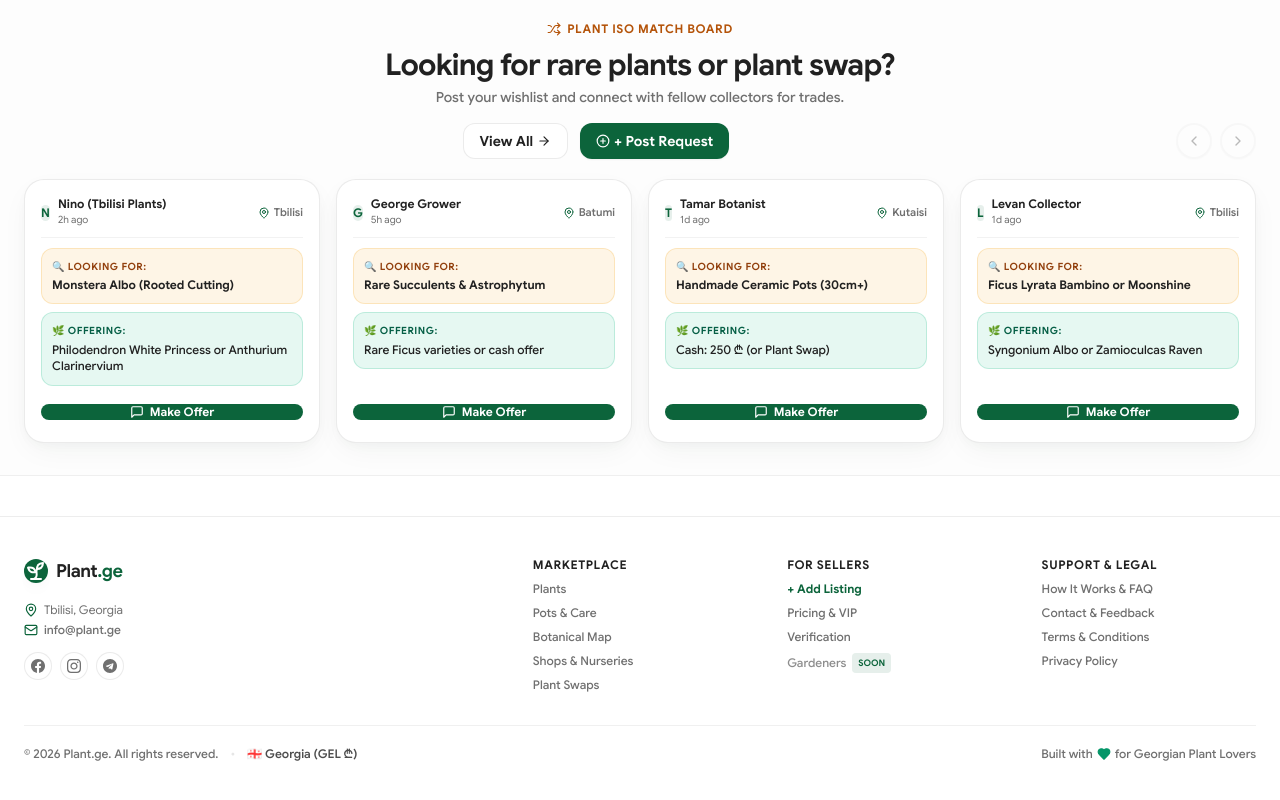
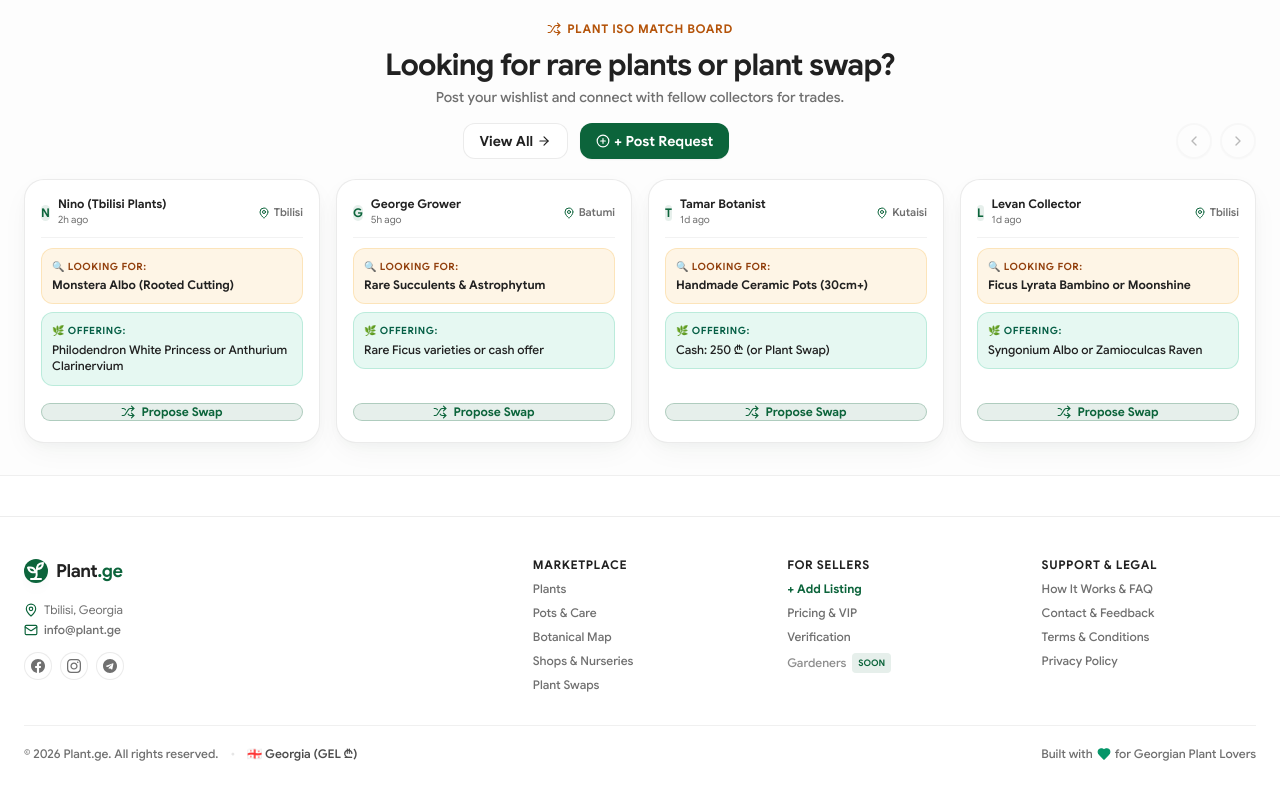
Before and after one commit to tokolejo/plant, a Next.js app: page /en in a window 1280 px wide. Shown: the part 622-1422 px from the top of the page. Built offline with nearby package versions, Linux system fonts and the light colour scheme; no server answers; the database is empty; a web font is replaced by a local one.

Commit message:
refactor: update swap card CTA to elegant 'გაცვლის შეთავაზება' with smooth interactive hover style

```diff
--- a/components/home/IsoBoardPreview.tsx
+++ b/components/home/IsoBoardPreview.tsx
@@ -201,10 +201,13 @@ export function IsoBoardPreview() {
                 </div>
 
                 {/* Footer Action Button */}
-                <Link href="/iso" className="w-full mt-auto pt-1">
-                  <Button size="sm" className="w-full h-8.5 rounded-[12px] text-xs font-bold gap-1.5 bg-primary hover:bg-primary/90 text-white shadow-xs cursor-pointer">
-                    <MessageSquare className="w-3.5 h-3.5" />
-                    <span>{isKa ? "შეთავაზება / ჩათი" : "Make Offer"}</span>
+                <Link href="/iso" className="w-full mt-auto pt-1 block group">
+                  <Button
+                    size="sm"
+                    className="w-full h-8.5 rounded-[12px] text-xs font-bold gap-1.5 bg-primary/10 hover:bg-primary text-primary hover:text-white border border-primary/25 hover:border-primary transition-all shadow-2xs group-hover:shadow-ambient cursor-pointer"
+                  >
+                    <Shuffle className="w-3.5 h-3.5" />
+                    <span>{isKa ? "გაცვლის შეთავაზება" : "Propose Swap"}</span>
                   </Button>
                 </Link>
               </div>
```
